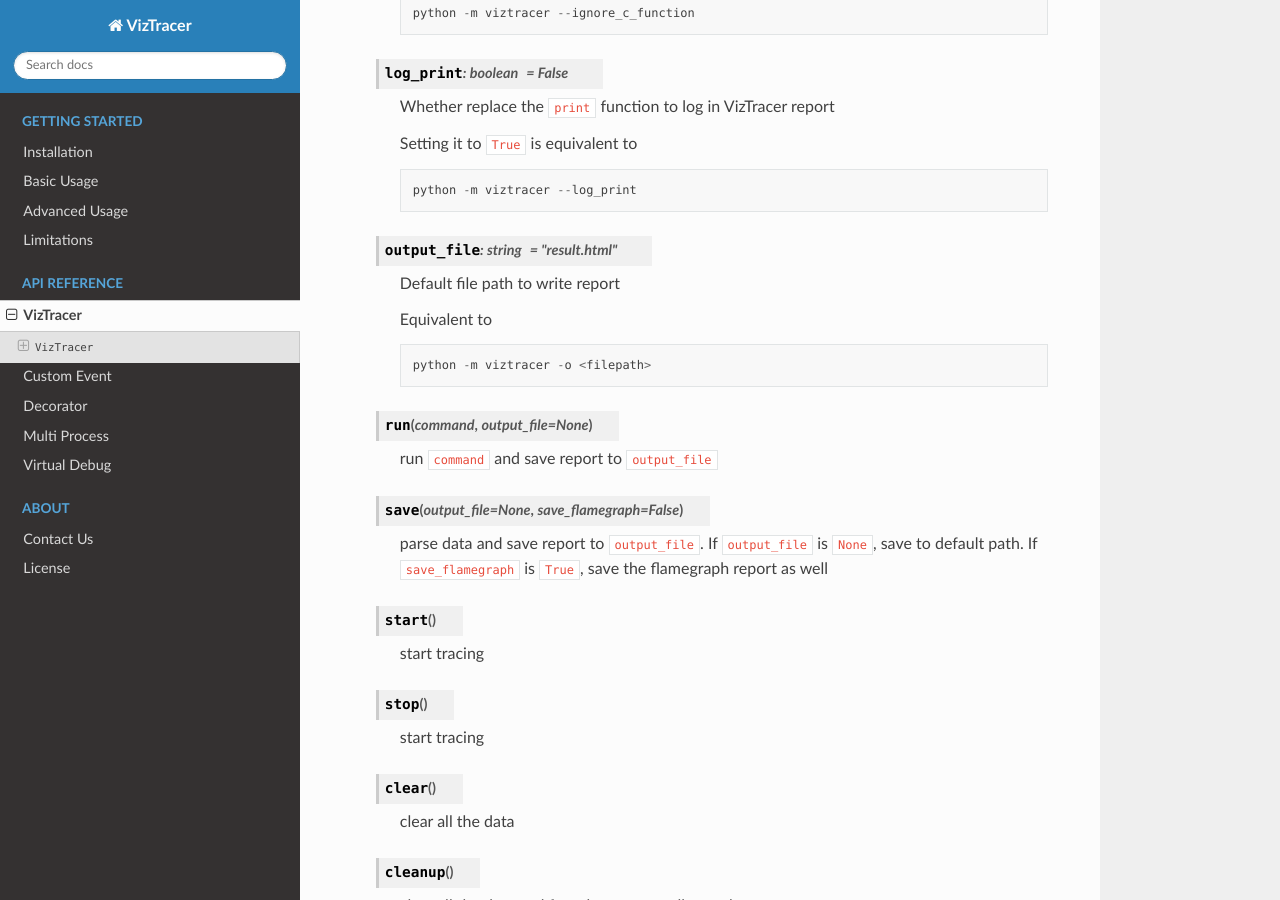
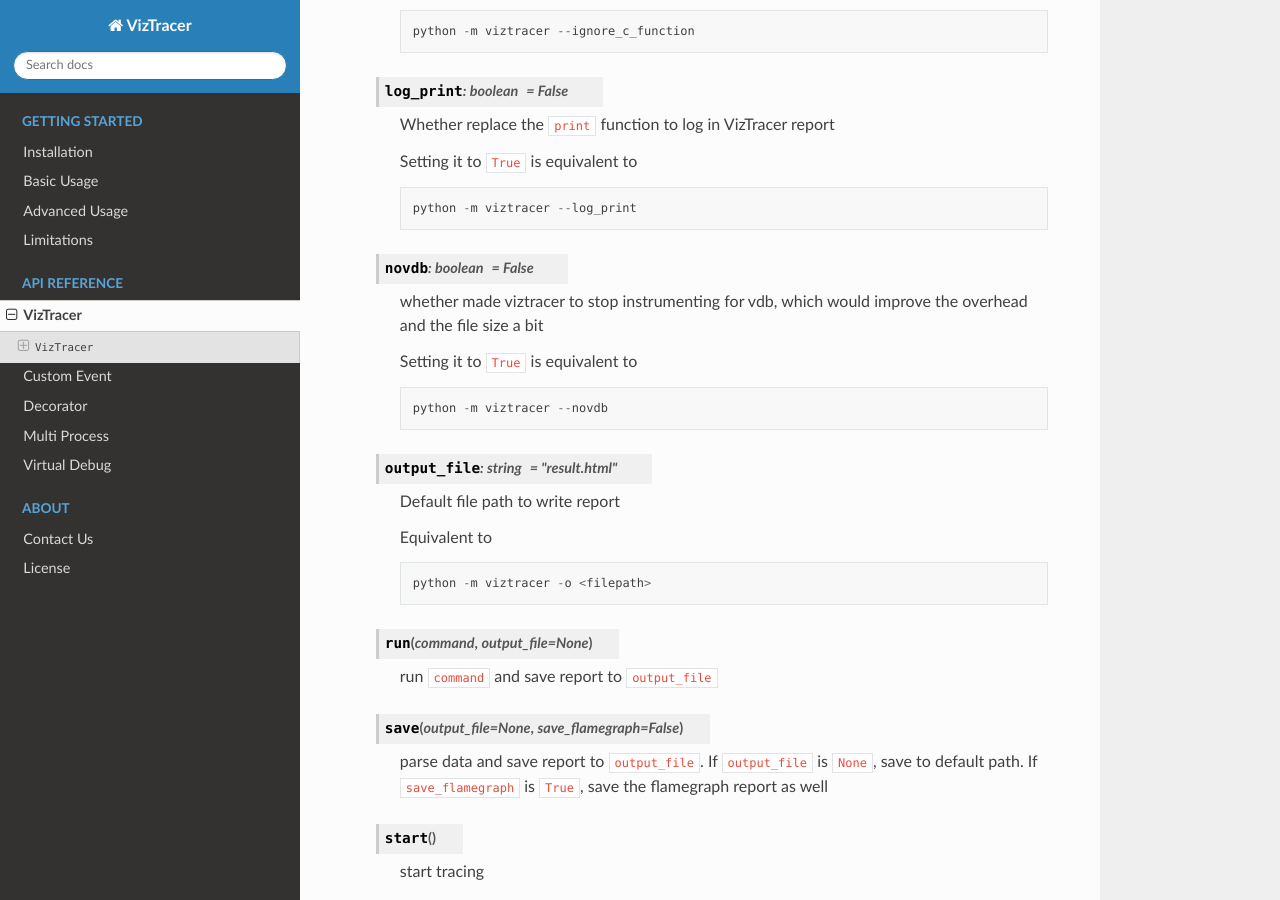
Before and after one commit to gaogaotiantian/viztracer, a Sphinx documentation site: the page built from docs/source/viztracer.rst, in a window 1280 px wide and 900 px high, scrolled down 2016 px. Built offline with Sphinx 7.4.7 and the Read the Docs theme 2.0.0, drawn with Linux system fonts in a browser that asks for light colours.

Commit message:
Add docs for novdb

```diff
--- a/docs/source/viztracer.rst
+++ b/docs/source/viztracer.rst
@@ -9,6 +9,7 @@
                  exclude_files=None,\
                  ignore_c_function=False,\
                  log_print=False,\
+                 novdb=False,\
                  pid_suffix=False,\
                  output_file="result.html")
 
@@ -122,6 +123,18 @@
 
             python -m viztracer --log_print
 
+    .. py:attribute:: novdb
+        :type: boolean
+        :value: False
+
+        whether made viztracer to stop instrumenting for vdb, which would improve the overhead and the file size a bit
+
+        Setting it to ``True`` is equivalent to
+
+        .. code-block::
+
+            python -m viztracer --novdb
+
     .. py:attribute:: output_file
         :type: string
         :value: "result.html"
```
